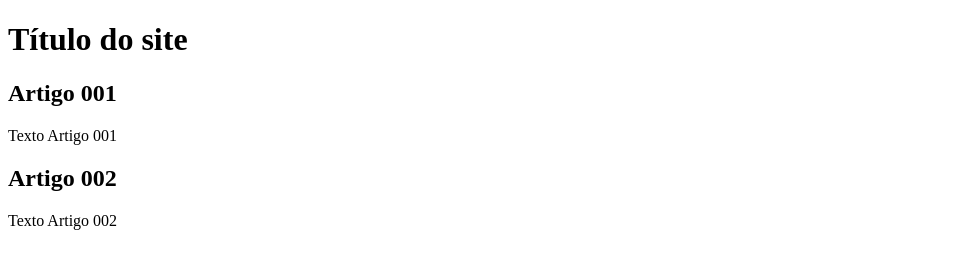
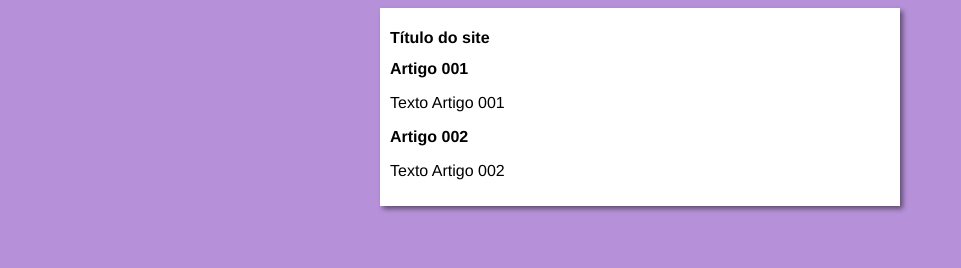
Before and after one commit to Cristianocsj/projeto-site, a plain HTML site: page index.html in a window 1280 px wide. Shown: the whole page, without its empty margins (0-961 px from the left). Drawn offline with Linux system fonts and the light colour scheme.

Commit message:
Iniciei o design

```diff
--- /dev/null
+++ b/estilos/style.css
@@ -0,0 +1,16 @@
+*{
+    font-family: 'Franklin Gothic Medium', 'Arial Narrow', Arial, sans-serif;
+    font-size: 16px;
+}
+
+body{
+    background-color: rgba(146, 90, 198, 0.667);
+}
+
+main{
+    background-color: white;
+    width: 500px;
+    padding: 10px;
+    margin: auto;
+    box-shadow: 3px 3px 5px rgba(0, 0, 0, 0.475);
+}
--- a/index.html
+++ b/index.html
@@ -4,6 +4,7 @@
     <meta charset="UTF-8">
     <meta name="viewport" content="width=device-width, initial-scale=1.0">
     <title>Título do site</title>
+    <link rel="stylesheet" href="estilos/style.css">
 </head>
 <body>
     <main>
```
